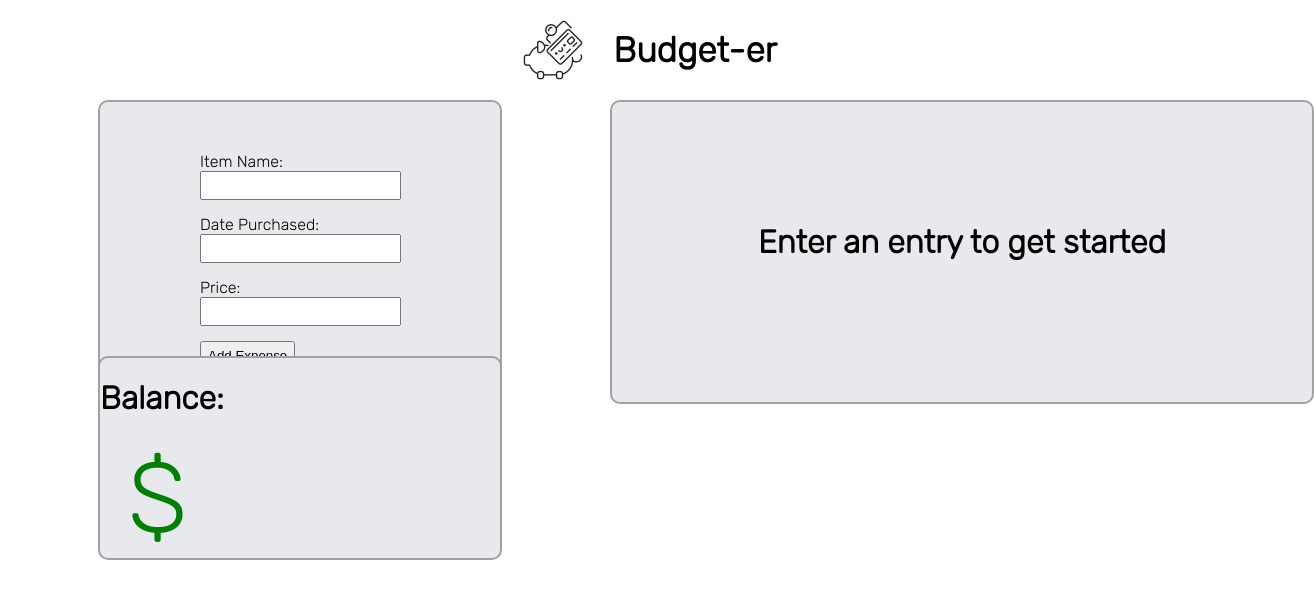
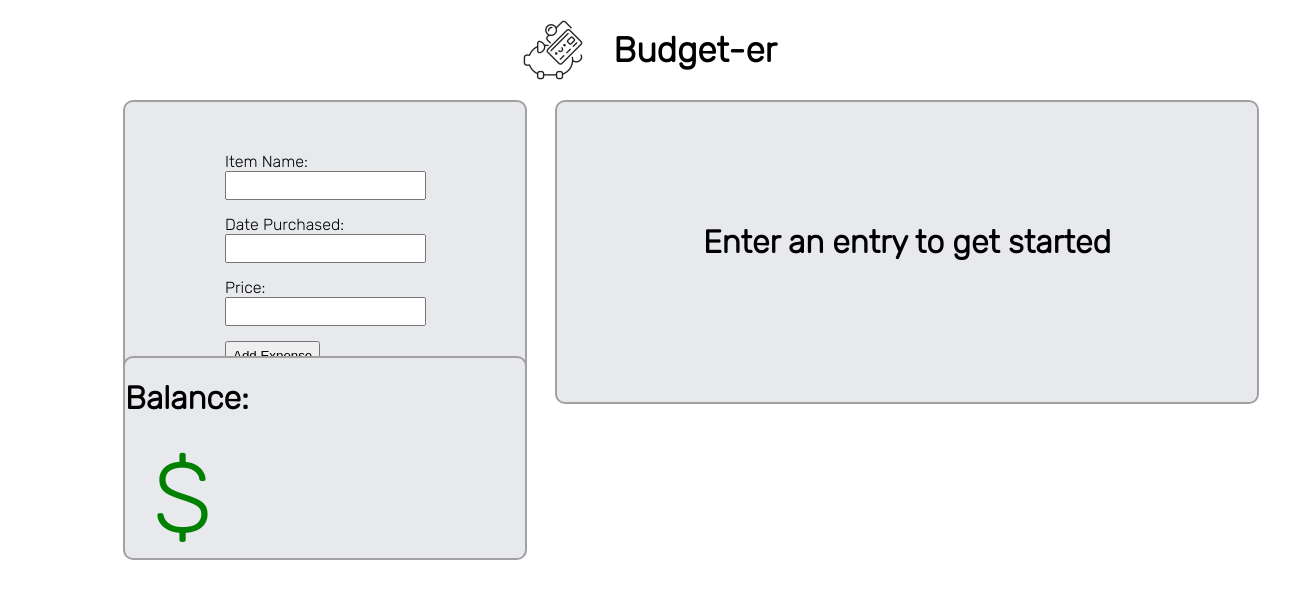
Before and after one commit to rsef899/BudgetingTool, a React (Create React App) app in the folder front_btool/: page / in a window 1280 px wide. Shown: the top 598 px of the page, 1314 px wide, since content can reach past the window. Built offline with nearby package versions, Linux system fonts and the light colour scheme; no server answers.

Commit message:
fixd positioning of widgets

```diff
--- a/front_btool/src/Functionality.css
+++ b/front_btool/src/Functionality.css
@@ -1,11 +1,10 @@
 @import url('https://fonts.googleapis.com/css2?family=Rubik:wght@300&display=swap');
 
 .topBox{
+  justify-content: center;
   display: grid;
-  grid-template-columns: 1fr 1fr;
-  grid-gap: 10px;
-  margin: 0 auto;
-  position: relative;
+  grid-template-columns: 500px 700px;
+  grid-gap: 30px;
 }
 
 .EntryStyle {
@@ -73,7 +72,9 @@ input {
 }
 
 .topBox2 h1 {
+  text-align: center;
   padding-top: 100px;
+
 }
 
 /****************entires table css*/
```
